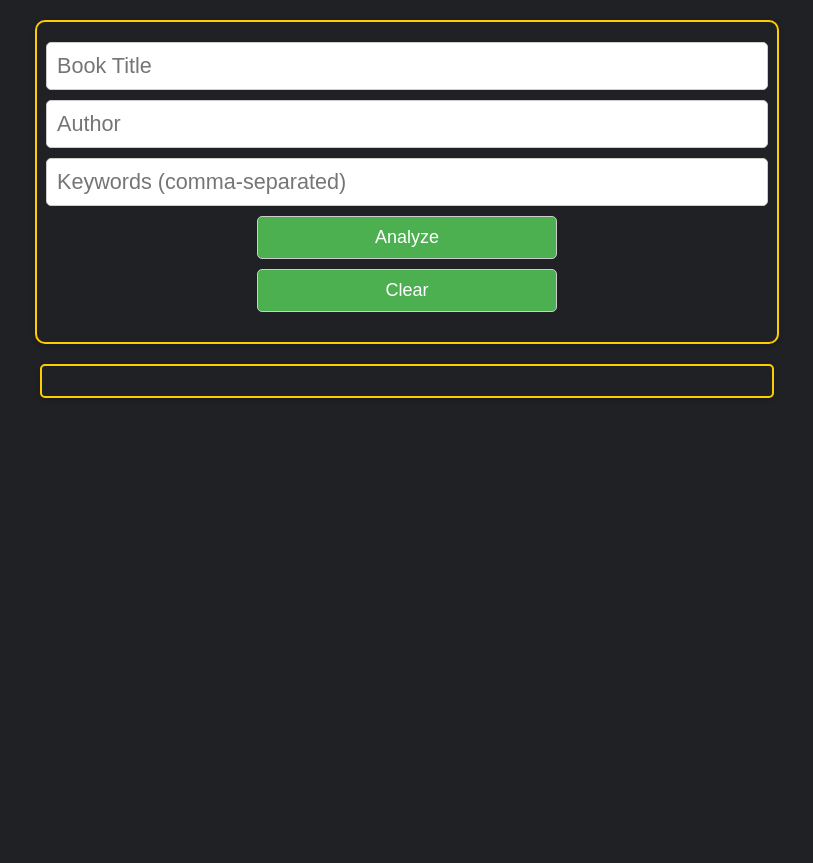
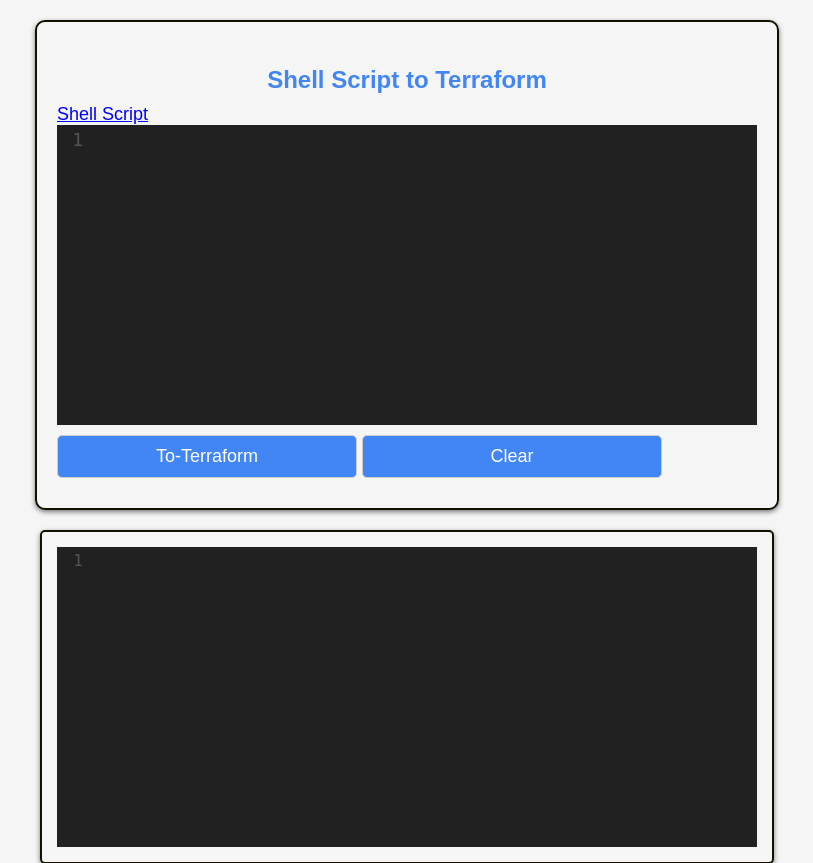
Before and after one commit to ypenn21/python-django-docker, a Django app: page / in a window 1280 px wide. Shown: the top 863 px of the page, without its empty margins (233-1046 px from the left). Before the commit the page ends 398 px from the top, so only its background shows below. Run offline with Django 5.2, Linux system fonts and the light colour scheme; parts of the project's set-up code (start-up, migrations or seed data) failed here and were passed over; some libraries are stand-ins or nearby versions.

Commit message:
update urls so home goes to terraform page

```diff
--- a/src/pages/templates/pages/home.html
+++ b/src/pages/templates/pages/books.html
@@ -150,8 +150,8 @@
         function makeAjaxCall() {
             $.ajax({
                 type: 'POST',
-                // url: 'http://127.0.0.1:8000/api/analysis',
-                url: 'https://django-360922367561.us-central1.run.app/api/analysis',
+                url: 'http://127.0.0.1:8000/api/analysis',
+                // url: 'https://django-360922367561.us-central1.run.app/api/analysis',
                 data: JSON.stringify(bookData),
                 contentType: 'application/json',
                 success: function(response) {
--- a/src/pages/urls.py
+++ b/src/pages/urls.py
@@ -6,5 +6,6 @@ app_name = 'pages'
 
 urlpatterns = [
     path("", views.home, name="home"),
-    path("terraform.html/", views.books, name="terraform"),
+    path("terraform.html/", views.terraform, name="terraform"),
+    path("books.html/", views.books, name="book")
 ]
--- a/src/pages/views.py
+++ b/src/pages/views.py
@@ -12,8 +12,12 @@ def home(request):
     #     "python_ver": os.environ["PYTHON_VERSION"],
     # }
 
-    return render(request, "pages/home.html")
+    return render(request, "pages/terraform.html")
+
+def terraform(request):
+    print("terraform")
+    return render(request, "pages/terraform.html")
 
 def books(request):
     print("books")
-    return render(request, "pages/terraform.html")
+    return render(request, "pages/books.html")
```
